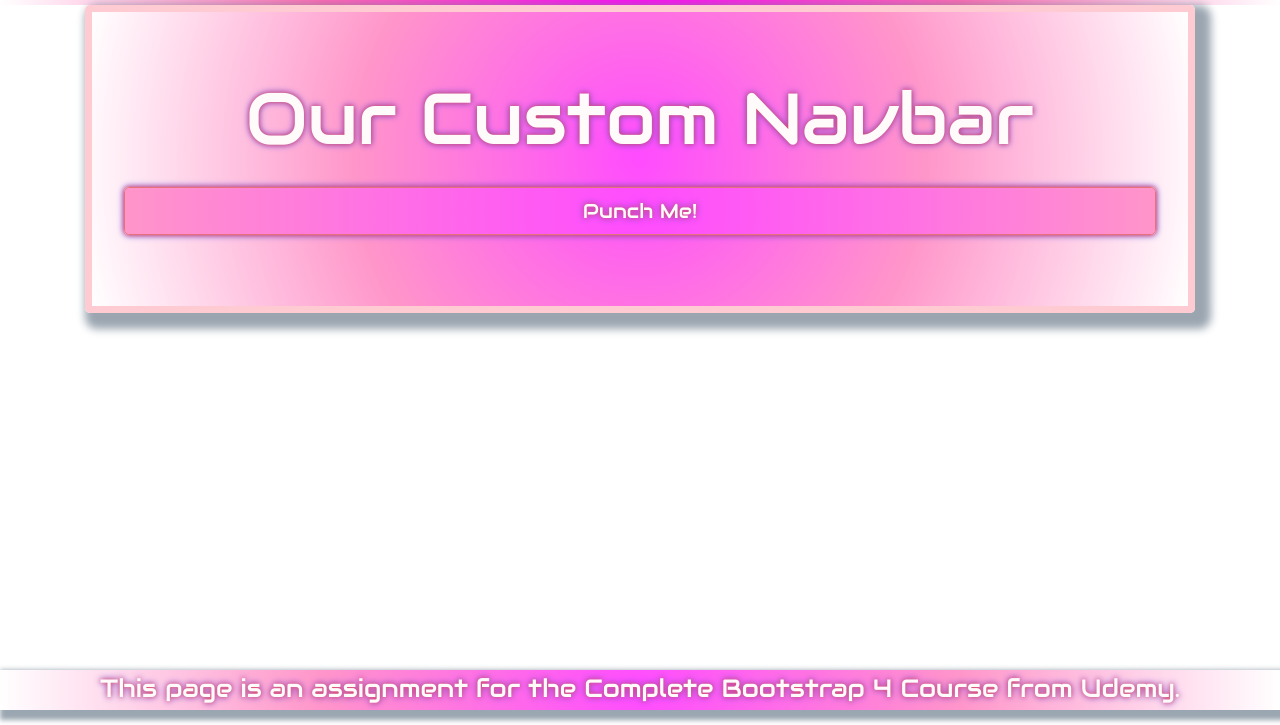
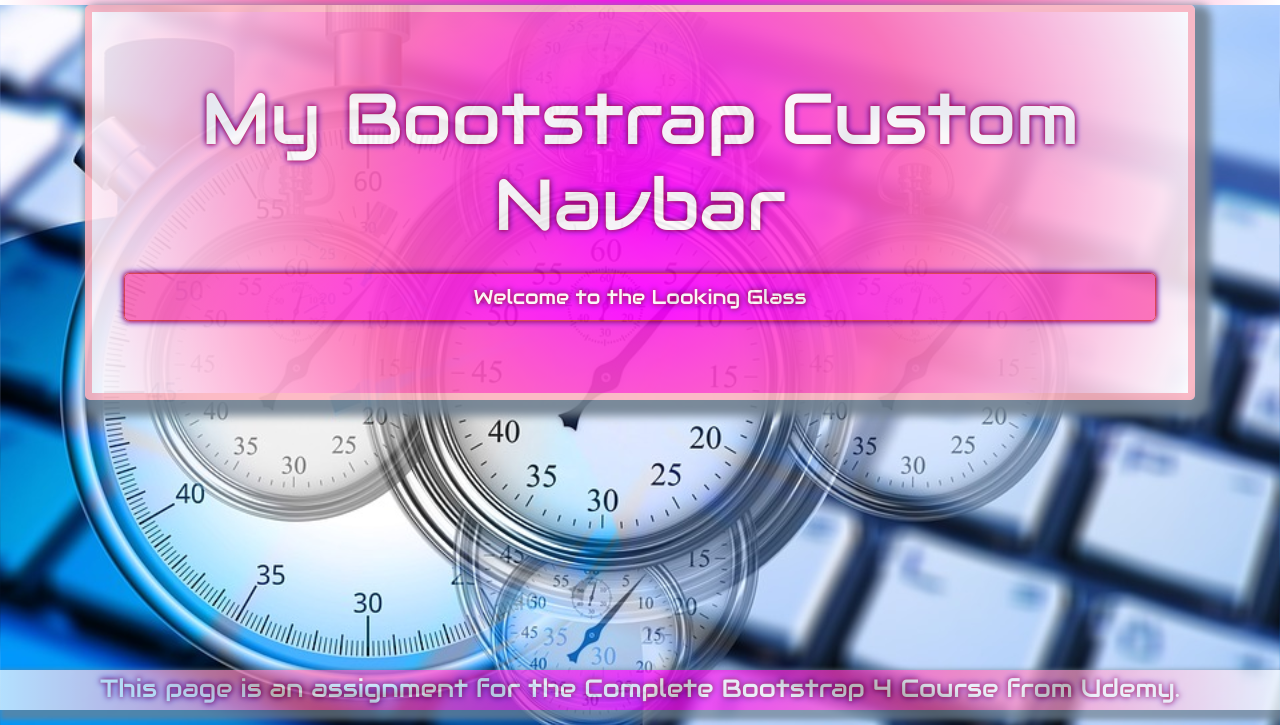
Before and after one commit to KA0TT/Bootstrap4, a plain HTML site: page navbar.html in a window 1280 px wide. Shown: the part 90-815 px from the top of the page. Drawn offline with nearby package versions, Linux system fonts and the light colour scheme.

Commit message:
Add files via upload

```diff
--- a/navbar.html
+++ b/navbar.html
@@ -60,10 +60,10 @@
     <div class="container con">
         <div class="jumbotron">
 
-            <h1 class="display-3">Our Custom Navbar</h1>
+            <h1 class="display-3">My Bootstrap Custom Navbar</h1>
 
 
-            <a href="#" class="col btn btn-danger btn-lg">Punch Me!</a>
+            <a href="#" class="col btn btn-danger btn-lg">Welcome to the Looking Glass</a>
 
         </div>
 
--- a/style.css
+++ b/style.css
@@ -1,6 +1,12 @@
+body {
+    background: url("time.jpg") no-repeat center center fixed;
+    -webkit-background-size: cover;
+    background-image: cover;
+}
+
 .con {
     /*background-color: lightblue;*/
-    height: 80vh;
+    height: 90vh;
     font-family: 'Audiowide', cursive;
 }
 
@@ -17,7 +23,7 @@ h1 {
     background: radial-gradient(circle, fuchsia, hotpink, white);
     border: 7px solid lightpink;
     box-shadow: 8px 8px 8px 8px slategray;
-    opacity: 0.7;
+    opacity: 0.9;
 }
 
 .btn {
```
Also changed, not shown: images/cg.jpg (added), images/time.jpg (added), time.jpg (added).
